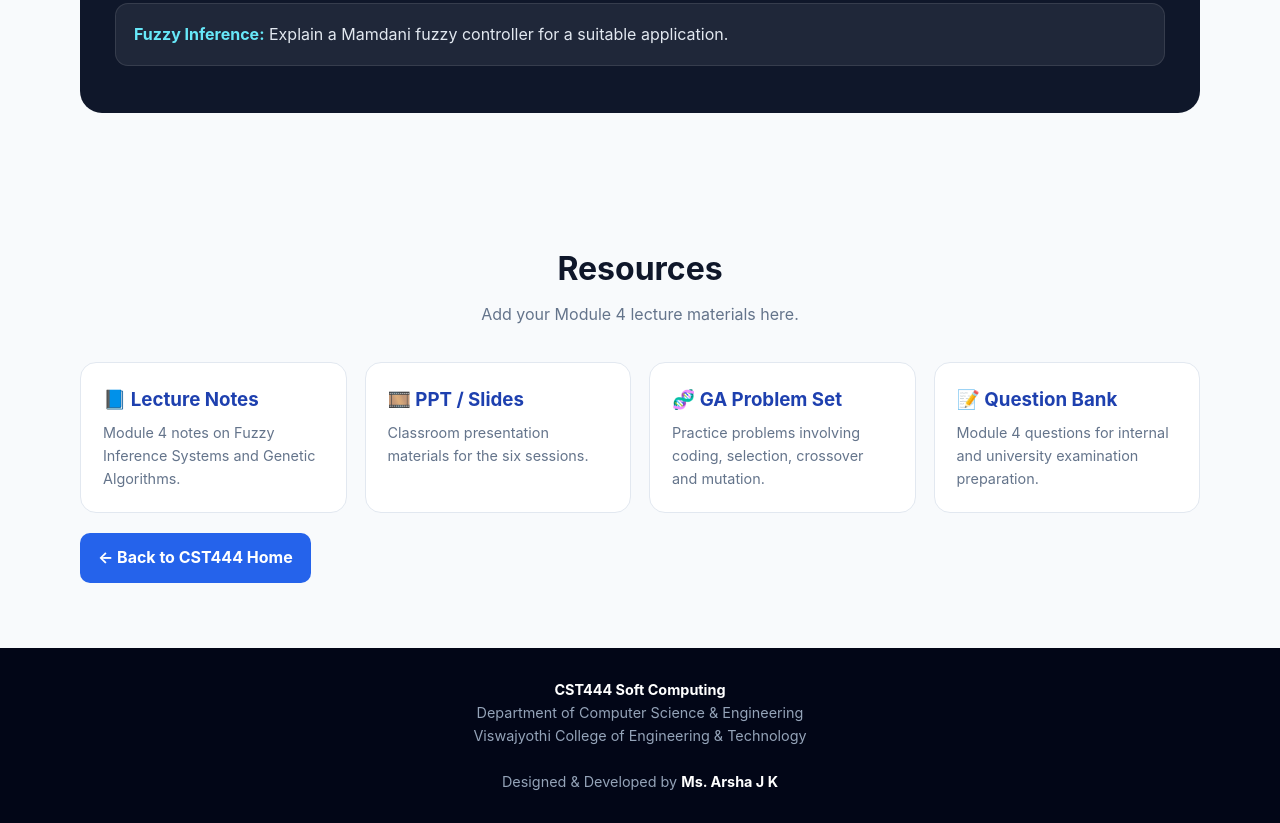
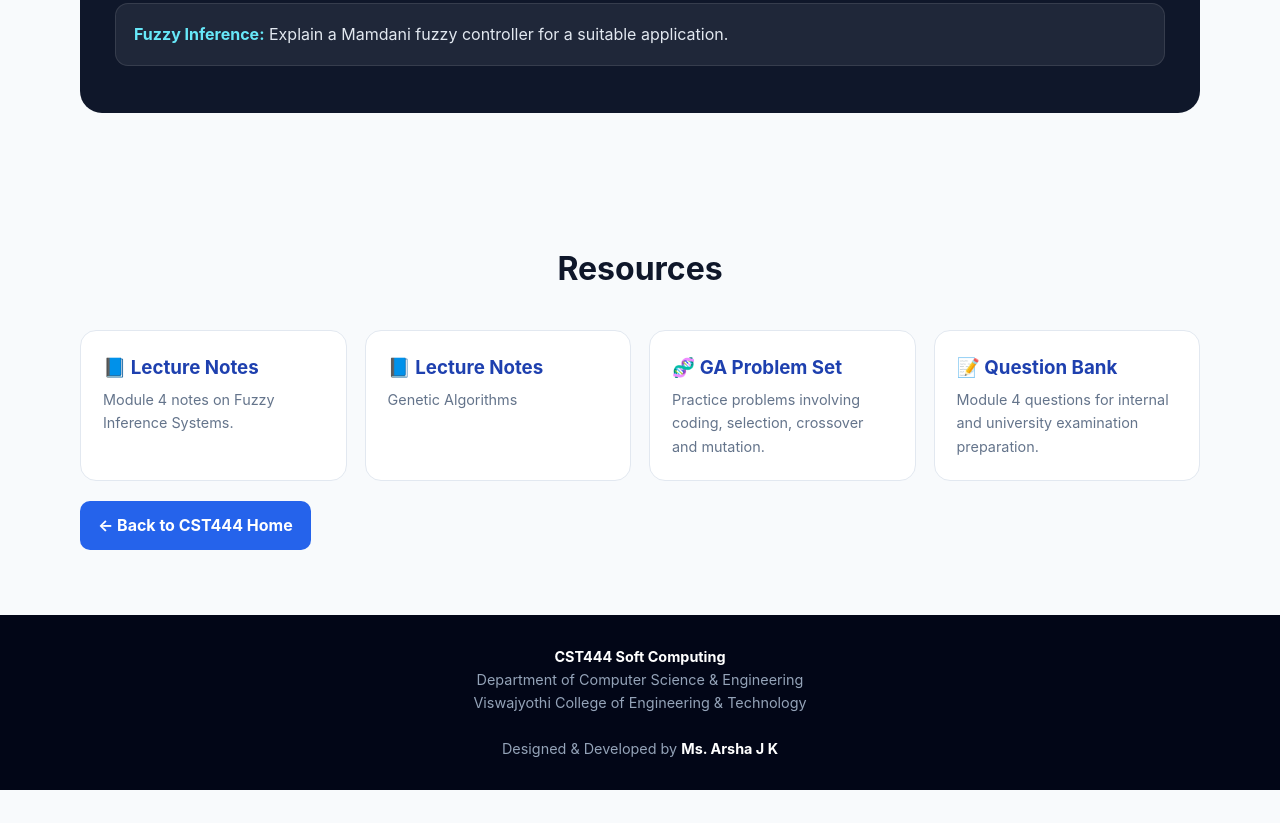
Before and after one commit to ArshaHarikrishnan/SOFT-COMPUTING, a plain HTML site: page modules/module4.html in a window 1280 px wide. Shown: the part 3264-4087 px from the top of the page. After the commit the page ends 4054 px from the top, so only its background shows below. Drawn offline with Linux system fonts and the light colour scheme.

Commit message:
Update module4.html

```diff
--- a/modules/module4.html
+++ b/modules/module4.html
@@ -106,10 +106,10 @@
 </div></section>
 
 <section><div class="container">
-<div class="section-title"><h2>Resources</h2><p>Add your Module 4 lecture materials here.</p></div>
+<div class="section-title"><h2>Resources</h2></div>
 <div class="resources">
-<a class="resource" href="#"><h3>📘 Lecture Notes</h3><p>Module 4 notes on Fuzzy Inference Systems and Genetic Algorithms.</p></a>
-<a class="resource" href="#"><h3>🎞️ PPT / Slides</h3><p>Classroom presentation materials for the six sessions.</p></a>
+<a class="resource" href="../asset/Module 4 FIS (1).pdg"><h3>📘 Lecture Notes</h3><p>Module 4 notes on Fuzzy Inference Systems.</p></a>
+<a class="resource" href="../asset/Module 4 GA.pdf"><h3>📘 Lecture Notes</h3><p>Genetic Algorithms</p></a>
 <a class="resource" href="#"><h3>🧬 GA Problem Set</h3><p>Practice problems involving coding, selection, crossover and mutation.</p></a>
 <a class="resource" href="#"><h3>📝 Question Bank</h3><p>Module 4 questions for internal and university examination preparation.</p></a>
 </div>
```
